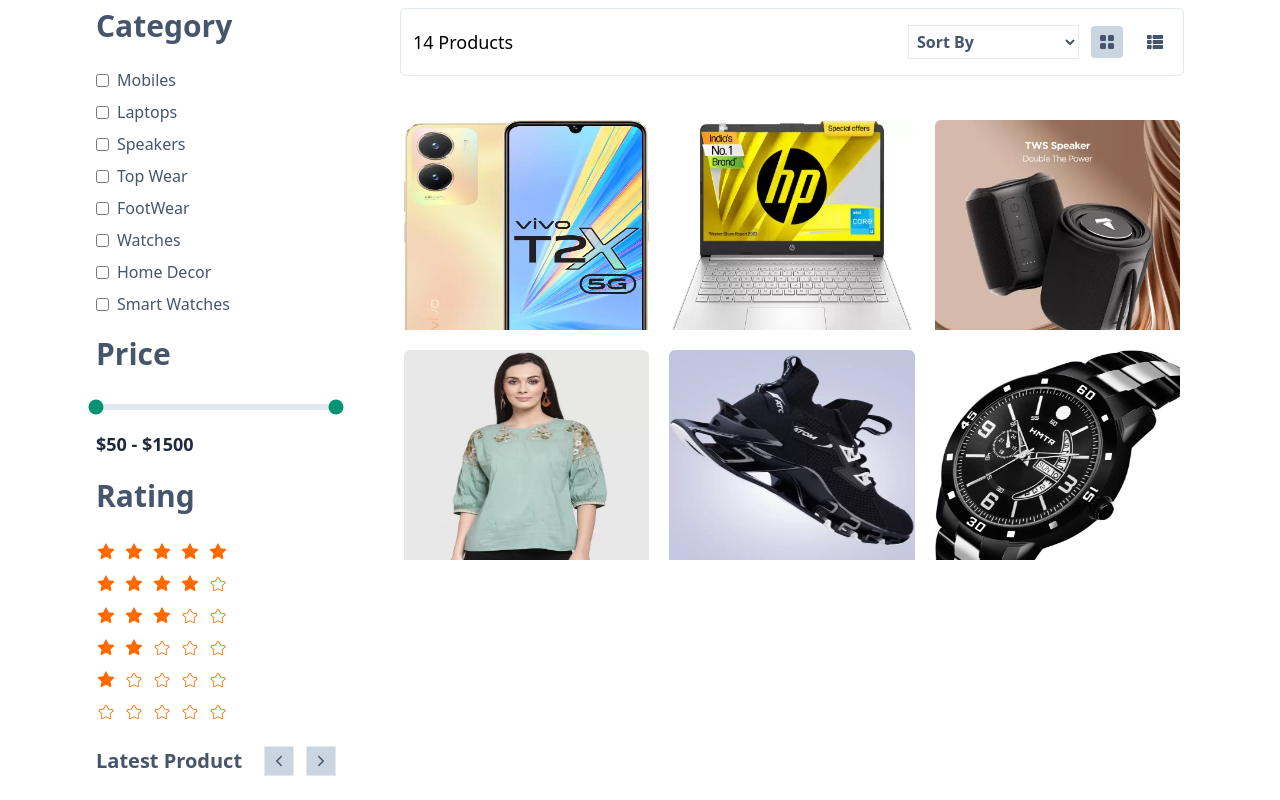
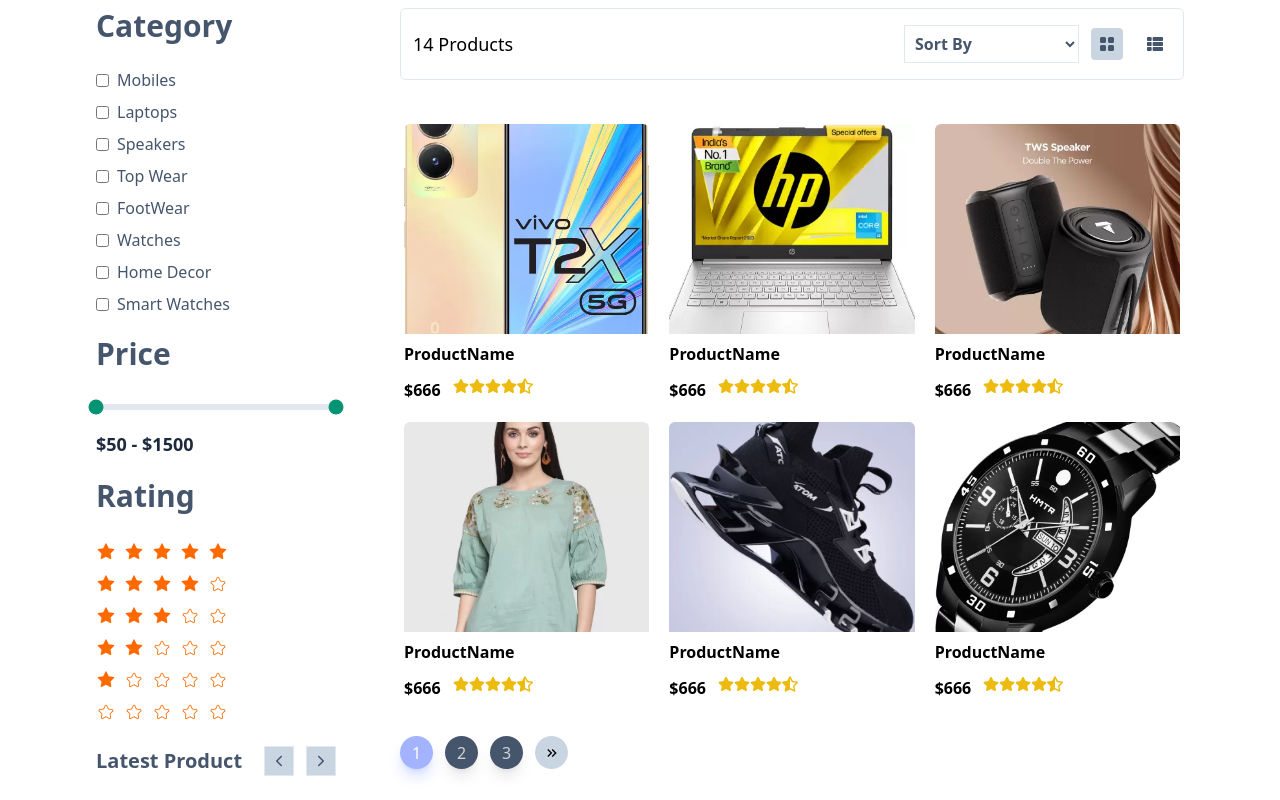
Before and after one commit to amir-booki1279/ecommers-react, a React (Vite) app: page /shops in a window 1280 px wide. Shown: the part 480-1280 px from the top of the page. Built offline with nearby package versions, Linux system fonts and the light colour scheme.

Commit message:
Shop Page  Finished

```diff
--- a/src/components/home/Banner.jsx
+++ b/src/components/home/Banner.jsx
@@ -41,7 +41,7 @@
                                     {
                                         [1,2,3,4,5,6].map((img,i)=>(
                                             <Link key={i}>
-                                                <img src={`/frontend/images/banner/${img}.jpg`} alt="" />
+                                                <img className='object-cover' src={`/frontend/images/banner/${img}.jpg`} alt="" />
                                             </Link>
                                         ))
                                     }
--- a/src/components/home/Category.jsx
+++ b/src/components/home/Category.jsx
@@ -65,7 +65,7 @@
         {categories.map((c, i) => (
           <Link to={'#'}  key={i} className="h-46.25 border border-slate-300 block">
             <div className="w-full h-full  relative p-3">
-                <img src={`/frontend/images/products/${i+1}.webp`} alt="" />
+                <img className="object-cover" src={`/frontend/images/products/${i+1}.webp`} alt="" />
                 <div className="absolute bottom-6 mx-auto w-full font-bold mask-linear-from-100% flex justify-center items-center">
                     <span className="py-0.5 px-6 bg-[#3330305d] text-white">{c}</span>
                 </div>
--- a/src/components/home/FeatureProduct.jsx
+++ b/src/components/home/FeatureProduct.jsx
@@ -20,7 +20,7 @@
                                 <div className='flex justify-center items-center absolute text-white w-9.5 h-9.5 rounded-full bg-red-500 font-semibold text-xs left-2 top-2'>
                                     8%
                                 </div>
-                                <img className='max-sm:w-full w-[90%] mx-auto  h-60' src={`/frontend/images/products/${i+1}.webp`} alt="" />
+                                <img className='max-sm:w-full w-[90%] mx-auto object-cover  h-60' src={`/frontend/images/products/${i+1}.webp`} alt="" />
                                 <ul className='flex transition-all duration-700 -bottom-10 justify-center items-center gap-2 absolute w-full group-hover:bottom-3'>
                                     <li className='w-9.5 h-9.5 cursor-pointer bg-white flex justify-center items-center rounded-full hover:bg-[#059473] hover:text-white hover:rotate-720 transition-all'>
                                         <FaRegHeart/>
--- a/src/components/home/Products.jsx
+++ b/src/components/home/Products.jsx
@@ -69,7 +69,7 @@
                 <div key={i} className='flex flex-col justify-start gap-2'>
                {
                 p.map((pl, j) =>  <Link key={j} className='flex justify-start items-start' to='#'>
-                <img className='w-27.5 h-27.5' src={`/frontend/images/products/${pl}.webp`} alt="" />
+                <img className='w-27.5 h-27.5 object-cover' src={`/frontend/images/products/${pl}.webp`} alt="" />
                 <div className='px-3 flex justify-start items-start gap-1 flex-col text-slate-600'>
                     <h2>Product </h2>
                     <span className='text-lg font-bold'>$1255</span>
--- a/src/components/product/ShopProduct.jsx
+++ b/src/components/product/ShopProduct.jsx
@@ -1,21 +1,29 @@
 import "react";
 import { FaEye, FaRegHeart, FaShoppingCart } from "react-icons/fa";
+import Ratings from "../home/Ratings";
 
 const ShopProduct = ({ style }) => {
   return (
     <div
-      className={`w-full grid ${style === "grid" ? "grid-cols-3 max-md-lg-custom:grid-cols-2 max-md-custom:grid-cols-2" : "grid-cols-1 max-md-lg-custom:grid-cols-2 max-md-custom:grid-cols-2"} gap-3`}>
+      className={`w-full grid ${style === "grid" ? "grid-cols-3 max-md-lg-custom:grid-cols-2 max-md-custom:grid-cols-2" : "grid-cols-1 max-md-lg-custom:grid-cols-2 max-md-custom:grid-cols-2"} gap-3`}
+    >
       {[1, 2, 3, 4, 5, 6].map((p, i) => (
         <div
           key={i}
-          className={`flex transition-all w-full bg-white p-1 rounded-md duration-1000 hover:shadow-md hover:-translate-y-3 ${style === "grid" ? "flex-col justify-start items-start" : "justify-start items-center max-md-lg-custom:flex-col max-md-lg-custom:justify-start max-md-lg-custom:items-start"}`} >
+          className={`flex transition-all w-full bg-white p-1 rounded-md duration-1000 hover:shadow-md hover:-translate-y-3 ${style === "grid" ? "flex-col justify-start items-start" : "justify-start items-center max-md-lg-custom:flex-col max-md-lg-custom:justify-start max-md-lg-custom:items-start"}`}
+        >
           <div
             className={
               style === "grid"
                 ? "w-full relative group h-52.5 max-md-custom:h-67.5 max-xs-custom:h-42.5 overflow-hidden"
                 : "max-md-lg-custom:w-full relative group h-52.5 max-md-custom:h-67.5 overflow-hidden"
-            }>
-            <img src={`/frontend/images/products/${p}.webp`} alt="" className="h-60 rounded-md max-md-custom:h-67.5 max-xs-custom:h-42.5 w-full " />
+            }
+          >
+            <img
+              src={`/frontend/images/products/${p}.webp`}
+              alt=""
+              className="h-60 object-cover  rounded-md max-md-custom:h-67.5 max-xs-custom:h-42.5 w-full "
+            />
 
             <ul className="flex transition-all duration-700 -bottom-10 justify-center items-center gap-2 absolute w-full group-hover:bottom-3">
               <li className="w-9.5 h-9.5 cursor-pointer bg-white flex justify-center items-center rounded-full hover:bg-[#059473] hover:text-white hover:rotate-720 transition-all">
@@ -28,7 +36,15 @@
                 <FaShoppingCart />
               </li>
             </ul>
-
+          </div>
+          <div className="flex justify-start items-start flex-col gap-1 ">
+            <h2 className="font-bold my-2">ProductName</h2>
+            <div className="flex justify-start items-start gap-3">
+              <span className="text-md font-semibold">$666</span>
+              <div className="flex">
+                <Ratings ratings={4.5} />
+              </div>
+            </div>
           </div>
         </div>
       ))}
--- a/src/pages/Main/Shops.jsx
+++ b/src/pages/Main/Shops.jsx
@@ -9,10 +9,15 @@
 import {BsFillGridFill} from 'react-icons/bs'
 import { FaThList } from "react-icons/fa";
 import ShopProduct from "../../components/product/ShopProduct";
+import Pagination from "../../components/layout/Pagination";
 
 const Shops = () => {
   const [filter, setFilter] = useState(true);
   const [state, setState] = useState({values:[50,1500]});
+  const [pageNumber,setPageNumber] = useState(1)
+  // eslint-disable-next-line no-unused-vars
+  const [parPage,setParPage] = useState(1)
+
 
   // eslint-disable-next-line no-unused-vars
   const [rating, setRating] = useState('');
@@ -164,7 +169,7 @@
                     <div className="py-4 bg-white mb-10 px-3 rounded-md flex justify-between items-center border border-slate-200">
                             <h2 className="text-lg font-medium to-slate-600">14 Products</h2>
                             <div className="flex justify-center items-center gap-3">
-                                <select className="p-1 border outline-0 text-slate-600 font-semibold border-slate-200" name="" id="">
+                                <select className="p-1.5 border outline-0 text-slate-600 font-semibold border-slate-200" name="" id="">
                                     <option value=''>Sort By</option>
                                     <option value='low-to-high'>Low To High Price</option>
                                     <option value='high-to-low'>High To Low Price </option>
@@ -185,6 +190,9 @@
                     <div className="pb-8">
                         <ShopProduct style={style}/>
                     </div>
+                    <div>
+                        <Pagination pageNumber={pageNumber} setPageNumber={setPageNumber} totalItem={10} parPage={parPage} showItem={Math.floor(10 / 3)}/>
+                    </div>
                 </div>
             </div>
 
```
